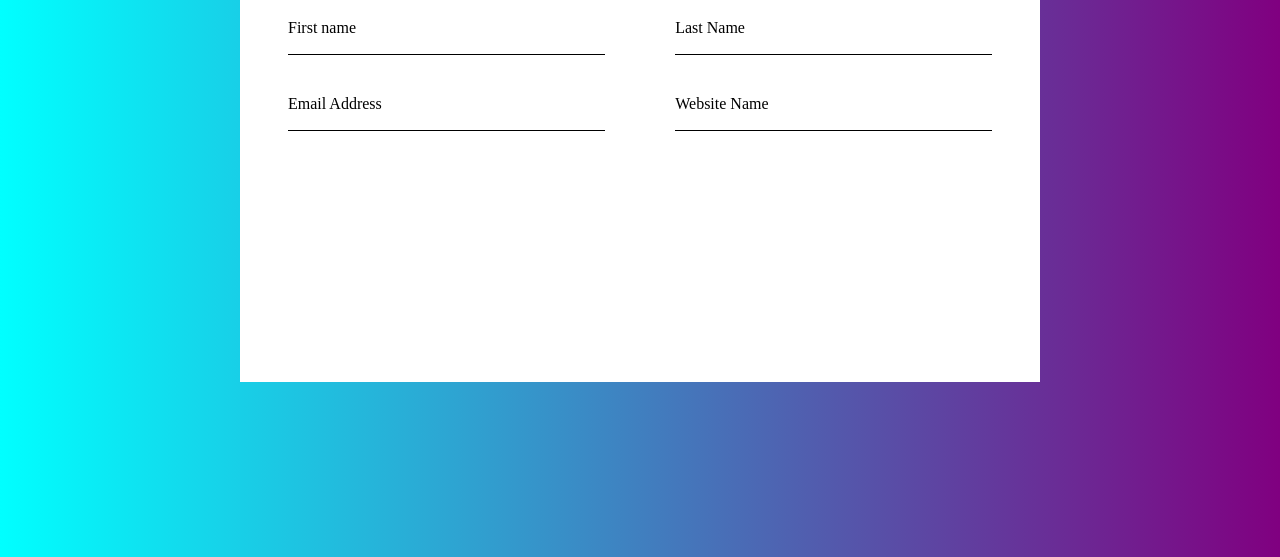
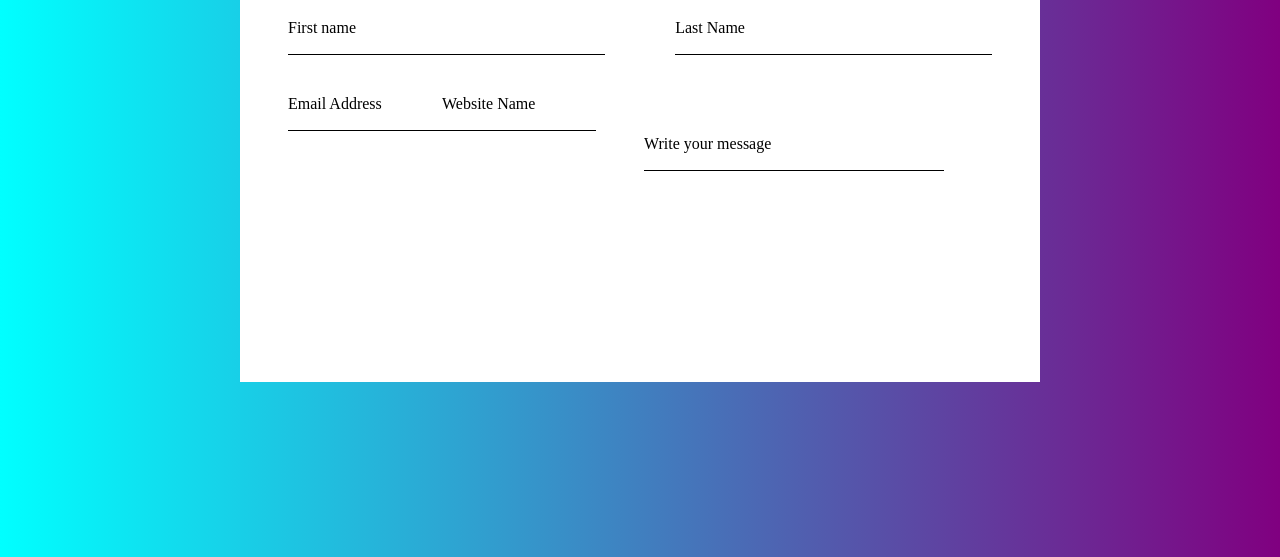
Before and after one commit to amar9elbeg/level-1-input-form, a plain HTML site: page index.html in a window 1280 px wide. Shown: the part 243-800 px from the top of the page. Drawn offline with Linux system fonts and the light colour scheme.

Commit message:
tried to fix the write your message

```diff
--- a/index.css
+++ b/index.css
@@ -51,3 +51,12 @@
 #Website {
   width: 45%;
 }
+#wym {
+  width: 300px;
+}
+#thirdDiv {
+  display: flex;
+  margin-top: 40px;
+  padding-left: 48px;
+  padding-right: 48px;
+}
--- a/index.html
+++ b/index.html
@@ -1,5 +1,6 @@
 <!DOCTYPE html>
 <html lang="en">
+
 <head>
   <meta charset="UTF-8" />
   <meta http-equiv="X-UA-Compatible" content="IE=edge" />
@@ -7,6 +8,7 @@
   <link rel="stylesheet" href="index.css" />
   <title>Document</title>
 </head>
+
 <body id="body">
   <div id="form">
     <div>
@@ -15,41 +17,31 @@
     <div id="firstDiv">
       <div id="firstName">
         <p class>First name</p>
-          <input
-            class="txt"
-            type="text"
-            style="border-style: none; border-bottom: 1px solid black"
-          />
+        <input class="txt" type="text" style="border-style: none; border-bottom: 1px solid black" />
       </div>
       <div id="lastName">
         <p id="name">Last Name</p>
-          <input
-            class="txt"
-            type="text"
-            style="border-style: none; border-bottom: 1px solid black"
-          />
+        <input class="txt" type="text" style="border-style: none; border-bottom: 1px solid black" />
       </div>
     </div>
     <div id="secondDiv">
       <div id="Email">
-            <p >Email Address</p>
-            <input
-              class="txt"
-              type="text"
-              style="border-style: none; border-bottom: 1px solid black"
-            />
+        <p>Email Address</p>
+        <input class="txt" type="text" style="border-style: none; border-bottom: 1px solid black" />
       </div>
       <div id="Website">
         <p> Website Name</p>
-            <input
-              class="txt"
-              type="text"
-              style="border-style: none; border-bottom: 1px solid black"
-            />
+        <input class="txt" type="text" style="border-style: none; border-bottom: 1px solid black" />
+      </div>
+      <div id="thirdDiv">
+        <div>
+          <p id="wym">Write your message</p>
+          <input class="txt" type="text" style="border-style: none; border-bottom: 1px solid black" ƒ </div>
         </div>
       </div>
 
 
       <script src="index.js"></script>
 </body>
+
 </html>
```
Lines whose indentation alone changed are shown as unchanged.
